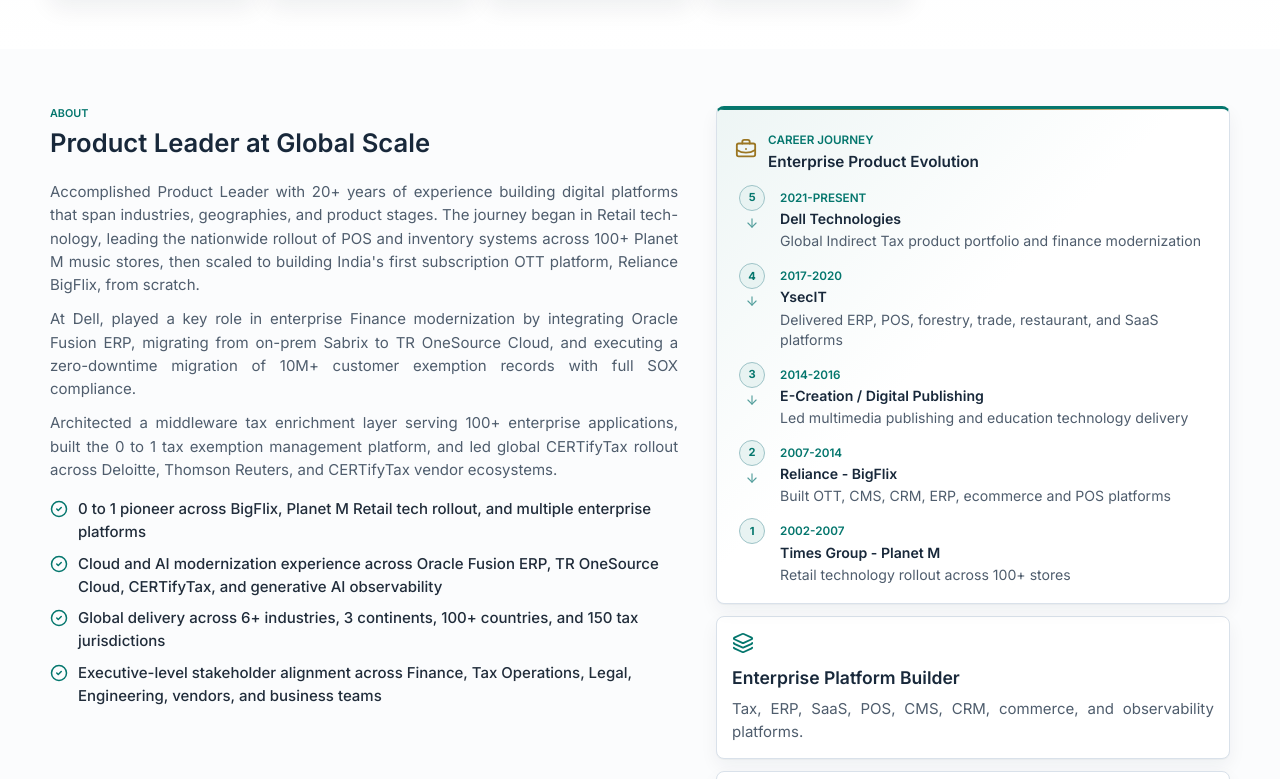
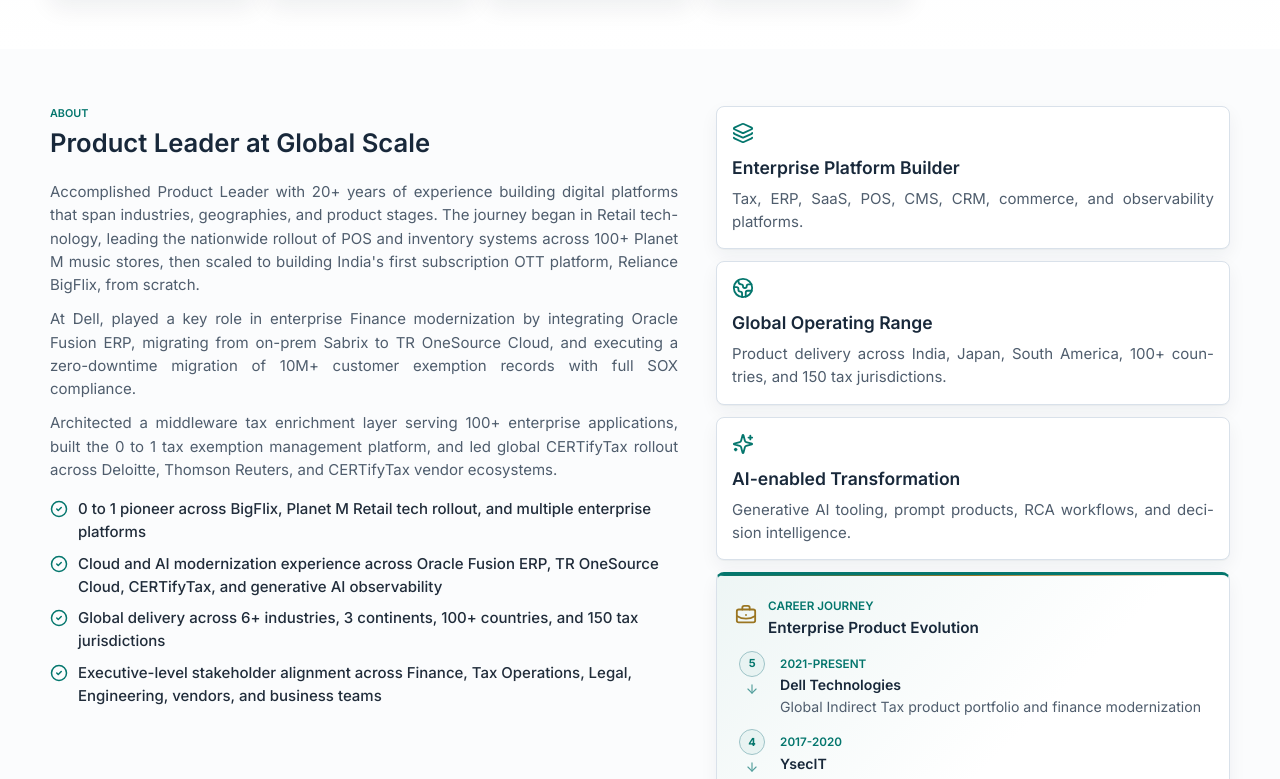
Before and after one commit to vijayshagunkumar/vijayshagunkumar.github.io, a React (Vite) app: page / in a window 1280 px wide. Shown: the part 701-1480 px from the top of the page. Built offline with nearby package versions, Linux system fonts and the light colour scheme.

Commit message:
Restore about capability card order

```diff
--- a/src/components/About.tsx
+++ b/src/components/About.tsx
@@ -30,6 +30,13 @@
           </ul>
         </div>
         <div className="stack">
+          {cards.map((card) => (
+            <article className="mini-card" key={card.title}>
+              <card.icon size={22} />
+              <h3>{card.title}</h3>
+              <p>{card.body}</p>
+            </article>
+          ))}
           <div className="timeline-card journey-card">
             <div className="journey-card-head">
               <BriefcaseBusiness size={22} />
@@ -54,13 +61,6 @@
               ))}
             </div>
           </div>
-          {cards.map((card) => (
-            <article className="mini-card" key={card.title}>
-              <card.icon size={22} />
-              <h3>{card.title}</h3>
-              <p>{card.body}</p>
-            </article>
-          ))}
           <article className="mini-card scope-card">
             <CheckCircle2 size={22} />
             <h3>Scope of Influence</h3>
```
